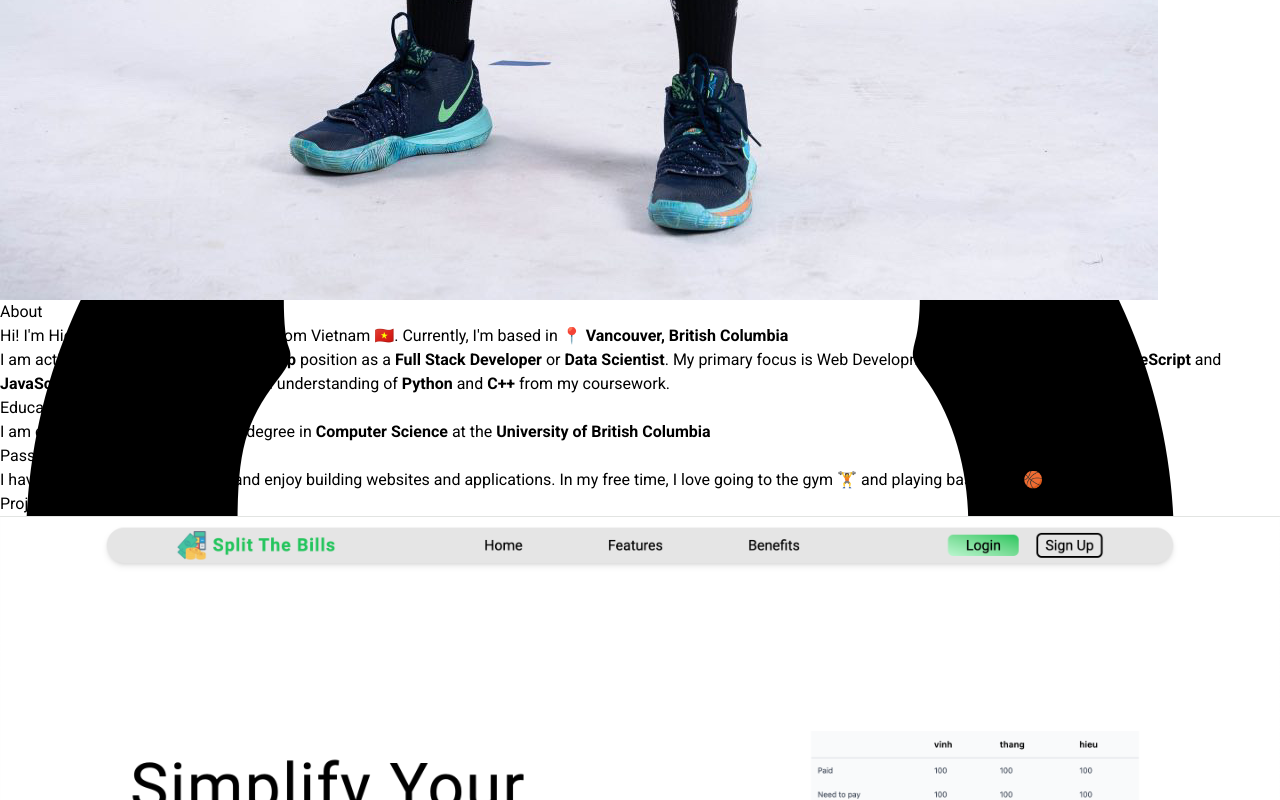
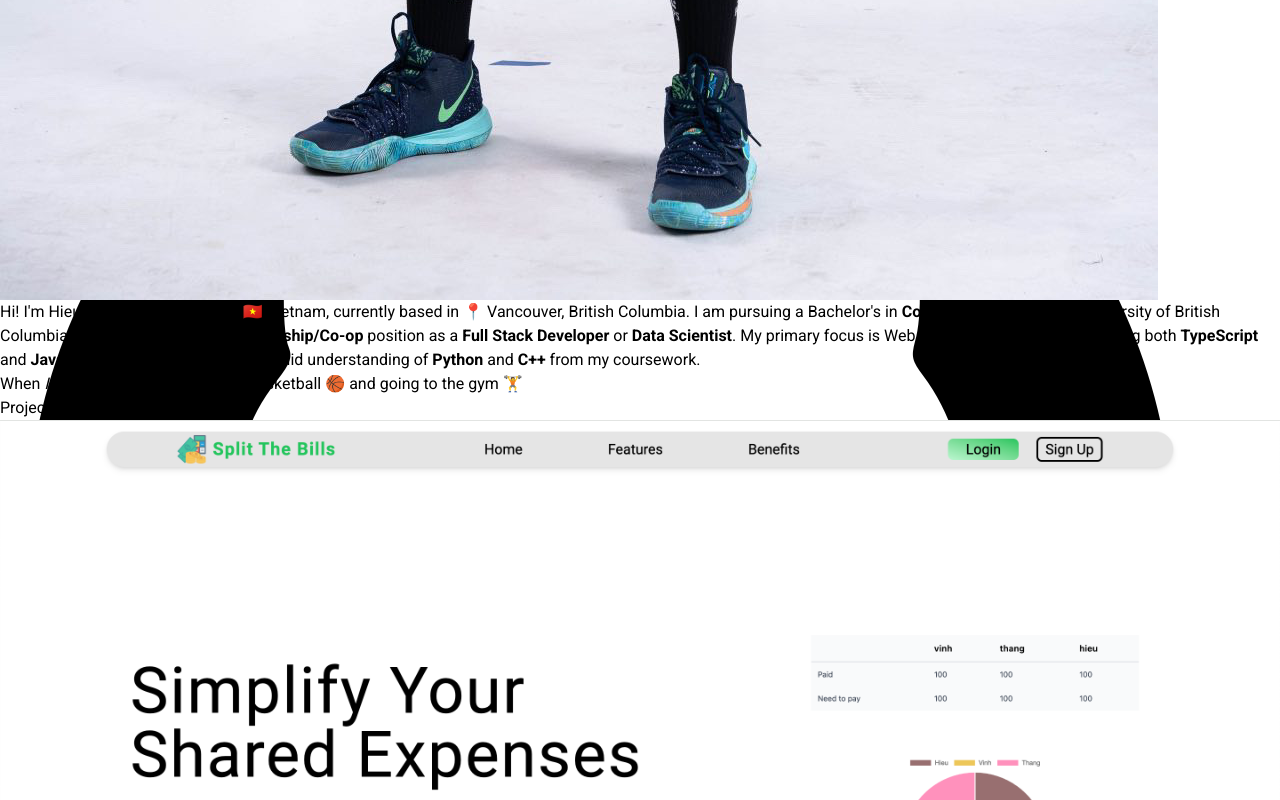
Before and after one commit to xuanhieu2611/portfolio, a React (Vite) app: page / in a window 1280 px wide. Shown: the part 2260-3060 px from the top of the page. Built offline with nearby package versions, Linux system fonts and the light colour scheme.

Commit message:
change About section

```diff
--- a/src/components/About.jsx
+++ b/src/components/About.jsx
@@ -2,11 +2,11 @@ import { motion } from "framer-motion"
 
 export default function About() {
   return (
-    <div className="w-3/4 p-2 h-full mx-auto border-2 border-gray-500 rounded-xl md:p-10 lg:p-12" id="About">
+    <div className="w-3/4 h-full mx-auto pt-24" id="About">
         <motion.h2
             whileInView={{opacity:1, y:0}}
             initial={{opacity:0, y:-100}}
-            transition={{duration:0.5}}
+            transition={{duration:2, delay:0.5}}
             viewport={{
                 once:true
             }}
@@ -14,55 +14,36 @@ export default function About() {
         >
             About me
         </motion.h2>
-        <div className="flex items-center justify-center gap-5">
+
+        <div className="flex items-center justify-center lg:m-10 sm:gap-5 lg:gap-20">
+            {/* Picture */}
             <motion.img
                 whileInView={{opacity:1, x:0}}
                 initial={{opacity:0, x:-100}}
-                transition={{duration:1}}
+                transition={{duration:0.5}}
                 viewport={{
                     once:true
                 }}
                 src="/basketball.JPG" alt="About me picture" className='hidden sm:inline sm:w-[150px] lg:w-[300px] h-auto rounded-lg'
             />
-            <div className='flex flex-col gap-5 lg:gap-16'>
+
+            {/* Text */}
             <motion.div
                 whileInView={{opacity:1, x:0}}
                 initial={{opacity:0, x:100}}
-                    transition={{duration:1}}
+                transition={{duration:0.5}}
                 viewport={{
                     once:true
                 }}
-                    className="flex flex-col items-center"
+                className='flex flex-col gap-5 mt-5 lg:mt-0 lg:gap-16'
             >
-                    <h3 className='hidden sm:inline font-bold'>About</h3>
-                    <p className='text-center [text-wrap:balance]'>Hi! I'm Hieu Le, a 21-year-old originally from Vietnam 🇻🇳. Currently, I'm based in  📍 <b>Vancouver, British Columbia</b></p>
-                    <p className='text-center [text-wrap:balance]'>I am actively seeking an <b>Internship/Co-op</b> position as a <b>Full Stack Developer</b> or <b>Data Scientist</b>. My primary focus is Web Development with <b>React</b> (using both <b>TypeScript</b> and <b>JavaScript</b>). Additionally, I have a solid understanding of <b>Python</b> and <b>C++</b> from my coursework.</p>
+                <p className="text-center [text-wrap:balance] font-light sm:text-left">
+                    Hi! I'm Hieu Le, a 21-year-old from 🇻🇳 Vietnam, currently based in 📍 Vancouver, British Columbia. I am pursuing a Bachelor's in <b>Computer Science</b> at the University of British Columbia and actively seeking an <b>Internship/Co-op</b> position as a <b>Full Stack Developer</b> or <b>Data Scientist</b>. My primary focus is Web Development with <b>React</b> (using both <b>TypeScript</b> and <b>JavaScript</b>). Additionally, I have a solid understanding of <b>Python</b> and <b>C++</b> from my coursework.
+                </p>
+                <p className="text-center [text-wrap:balance] font-light sm:text-left">
+                    When <i>I'm not doing</i>, I enjoy playing basketball 🏀 and going to the gym 🏋️
+                </p>
             </motion.div>
-                <motion.div
-                    whileInView={{opacity:1, x:0}}
-                    initial={{opacity:0, x:100}}
-                    transition={{duration:1, delay:0.3}}
-                    viewport={{
-                        once:true
-                    }}
-                    className="flex flex-col items-center"
-                >
-                    <h3 className='hidden sm:inline font-bold'>Education</h3>
-                    <p className='text-center [text-wrap:balance]'>I am currently pursuing a Bachelor degree in <b>Computer Science</b> at the <b>University of British Columbia</b></p>
-                </motion.div>
-                <motion.div
-                    whileInView={{opacity:1, x:0}}
-                    initial={{opacity:0, x:100}}
-                    transition={{duration:1, delay:0.6}}
-                    viewport={{
-                        once:true
-                    }}
-                    className="flex flex-col items-center"
-                >
-                    <h3 className='hidden sm:inline font-bold'>Passion</h3>
-                    <p className='text-center [text-wrap:balance]'>I have a deep passion for coding and enjoy building websites and applications. In my free time, I love going to the gym 🏋️ and playing basketball 🏀</p>
-                </motion.div>
-            </div>
         </div>
     </div>
   )
--- a/src/components/Projects.jsx
+++ b/src/components/Projects.jsx
@@ -35,7 +35,7 @@ const items = [
 
 export default function Projects() {
   return (
-    <div id="Projects" className='pt-20'>
+    <div id="Projects" className='pt-24'>
         <motion.h1
             whileInView={{opacity:1, y:0}}
             initial={{opacity:0, y:-100}}
```
Lines whose indentation alone changed are shown as unchanged.
